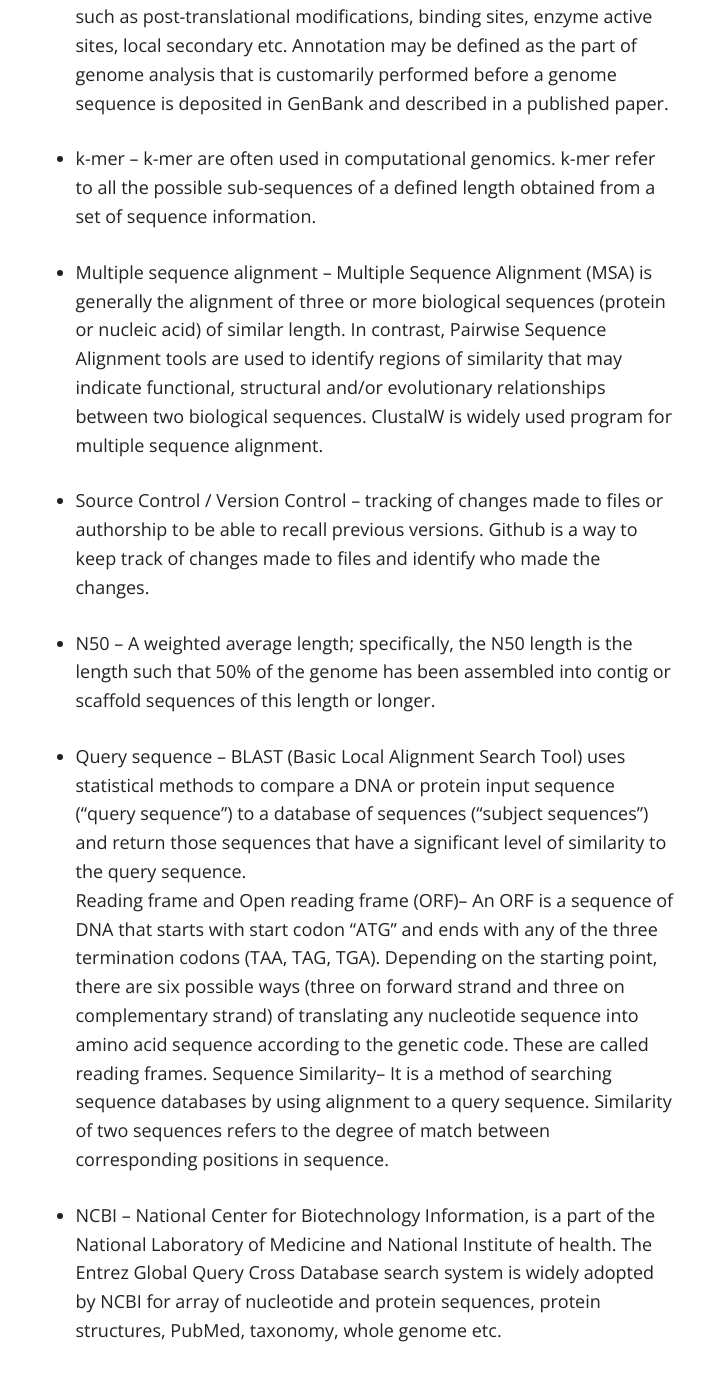
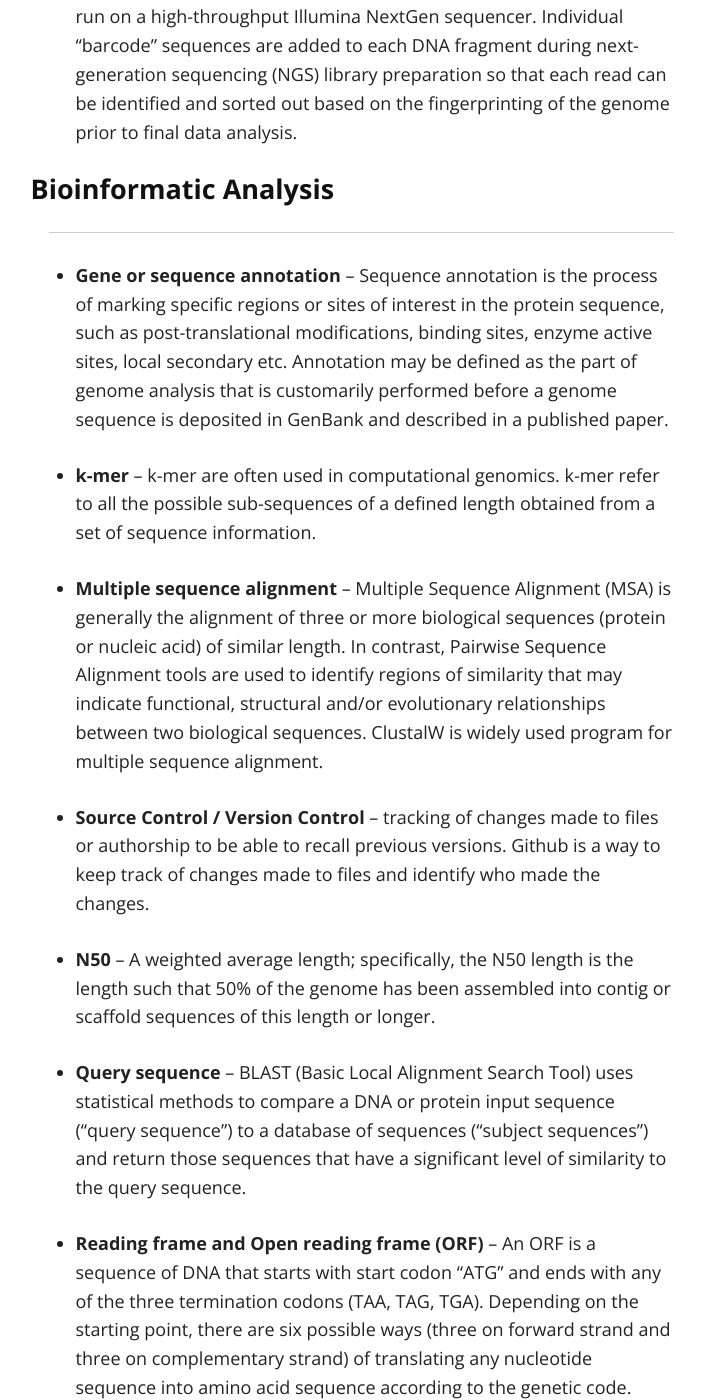
Before and after one commit to StaPH-B/midwest-region, a Jekyll site: the page built from bioinformatics_terms.md, in a window 1280 px wide and 1400 px high, scrolled down 5135 px. Shown: the whole window, without its empty margins (279-984 px from the left). Built offline with Jekyll 4.4.1, drawn with Linux system fonts in a browser that asks for light colours; nearby versions of some CDN libraries; our own code applies the rules of GitHub Pages for plain Markdown files; some of the changed text lies outside the part shown.

Commit message:
updates to terms

```diff
--- a/bioinformatics_terms.md
+++ b/bioinformatics_terms.md
@@ -1,76 +1,77 @@
 ---
 layout: default
 ---
-## General Bioinformatic Terms:
+## General Bioinformatic Terms
 
 #### Genomics
 ------------
-* Indels – A type of DNA sequence variation marked by the insertion or deletion of nucleotides
+* **Indels** – A type of DNA sequence variation marked by the insertion or deletion of nucleotides
 
-* Structural variants (SVs) – DNA sequence variants that are 50bp or larger, including insertions, deletions, inversions, duplications and translocations
+* **Structural variants (SVs)** – DNA sequence variants that are 50bp or larger, including insertions, deletions, inversions, duplications and translocations
 
-* Cis regulation – Any molecular interaction that regulates the transcription of nearby genes on the same DNA molecule, such as the role of a gene promote
+* **Cis regulation** – Any molecular interaction that regulates the transcription of nearby genes on the same DNA molecule, such as the role of a gene promote
 
-* Trans regulation – Any molecular interaction that regulates the transcription of genes on a different DNA molecule, such as a transcription factor regulating both alleles of a target gene or genes.
+* **Trans regulation** – Any molecular interaction that regulates the transcription of genes on a different DNA molecule, such as a transcription factor regulating both alleles of a target gene or genes.
 
-* Genotype vs Phenotype – Genotypes are the genetic make-up of an individual. Phenotypes are the physical traits and characteristics of an individual and are influenced by their genotype and the environment.
+* **Genotype vs Phenotype** – **Genotypes** are the genetic make-up of an individual. **Phenotypes** are the physical traits and characteristics of an individual and are influenced by their genotype and the environment.
 
-* Operon – It is a genetic regulatory system found in bacteria and their viruses in which genes coding for functionally related proteins are clustered along the DNA. This feature allows protein synthesis to be controlled coordinately in response to the needs of the cell. A typical operon consists of a group of structural genes that code for enzymes involved in a metabolic pathway, such as the biosynthesis of an amino acid. These genes are located contiguously on a stretch of DNA and are under the control of one promoter (a short segment of DNA to which the RNA polymerase binds to initiate transcription). A single unit of messenger RNA (mRNA) is transcribed from the operon and is subsequently translated into separate proteins.
+* **Operon** – It is a genetic regulatory system found in bacteria and their viruses in which genes coding for functionally related proteins are clustered along the DNA. This feature allows protein synthesis to be controlled coordinately in response to the needs of the cell. A typical operon consists of a group of structural genes that code for enzymes involved in a metabolic pathway, such as the biosynthesis of an amino acid. These genes are located contiguously on a stretch of DNA and are under the control of one promoter (a short segment of DNA to which the RNA polymerase binds to initiate transcription). A single unit of messenger RNA (mRNA) is transcribed from the operon and is subsequently translated into separate proteins.
 
-* Indel – Defined as insertion or deletion of bases in the genome of an organism. An INDEL mutation named with the blend of insertion and deletion. It refers to a length difference between two allele caused by a SEQUENCE INSERTION or by a SEQUENCE DELETION.
+* **Indel** – Defined as insertion or deletion of bases in the genome of an organism. An INDEL mutation named with the blend of insertion and deletion. It refers to a length difference between two allele caused by a SEQUENCE INSERTION or by a SEQUENCE DELETION.
 
 #### Programming Languages
 -------------------------
-* Linux – An operating system much like Windows or OSX. The field of bioinformatics relies heavily on Linux-based computers and software. Although some bioinformatics programs can be compiled to run on Mac OS X and Windows systems, many require the Linux environment to run properly.
+* **Linux** – An operating system much like Windows or OSX. The field of bioinformatics relies heavily on Linux-based computers and software. Although some bioinformatics programs can be compiled to run on Mac OS X and Windows systems, many require the Linux environment to run properly.
 
-* Command line / Command based – The command line allows the user to interact with their computer without graphical user interface (GUI) or mouse. The command line is essential to perform bioinformatics analysis. It allows the user to manipulate files and programs in ways that are not possible using a GUI.
+* **Command line / Command based** – The command line allows the user to interact with their computer without graphical user interface (GUI) or mouse. The command line is essential to perform bioinformatics analysis. It allows the user to manipulate files and programs in ways that are not possible using a GUI.
 
-* Python – Python is a popular programming language object often used for scientific computing. The Biopython utilize python-based software for bioinformatics research, thereby creating high quality reusable modules and scripts.
+* **Python** – Python is a popular programming language object often used for scientific computing. The Biopython utilize python-based software for bioinformatics research, thereby creating high quality reusable modules and scripts.
 
-* PERL – Another programming language similar to Python.
+* **PERL** – Another programming language similar to Python.
 
-* BASH / Shell Script – A programming language that is directly used by the Linux operating system. It allows for direct control of the operating system functions.
+* **BASH / Shell Script** – A programming language that is directly used by the Linux operating system. It allows for direct control of the operating system functions.
 
 #### Sequencing Instruments and Chemistry
 ----------------------------------------
 
-* PacBio –  It is a single molecule real time (SMRT) sequencing developed by Pacific Biosciences, also referred as PacBio sequencing. Unlike second generation sequencing, PacBio sequences each base-pair individually. Currently, this method is widely used to study larger genomes, transcriptome metagenomics and epigenetics.
+* **PacBio** –  It is a single molecule real time (SMRT) sequencing developed by Pacific Biosciences, also referred as PacBio sequencing. Unlike second generation sequencing, PacBio sequences each base-pair individually. Currently, this method is widely used to study larger genomes, transcriptome metagenomics and epigenetics.
 
-* Tape station – The Agilent 2100 Bioanalyzer (Tape Station) is a microfluidics-based platform for size determination, quantification and quality control of DNA and RNA.
+* **Tape station** – The Agilent 2100 Bioanalyzer (Tape Station) is a microfluidics-based platform for size determination, quantification and quality control of DNA and RNA.
 
-* Pyrosequencing –  In pyrosequencing, the sequencing reaction is monitored through the release of the pyrophosphate during nucleotide incorporation. A single nucleotide is added to the sequencing chip which will lead to its incorporation in a template dependent manner. This incorporation will result in the release of pyrophosphate which is used in a series of chemical reactions resulting in the generation of light. Light emission is detected by a camera which records the appropriate sequence of the cluster. Any unincorporated bases are degraded by apyrase before the addition of the next nucleotide. This cycle continues until the sequencing reaction is complete.
+* **Pyrosequencing** –  In pyrosequencing, the sequencing reaction is monitored through the release of the pyrophosphate during nucleotide incorporation. A single nucleotide is added to the sequencing chip which will lead to its incorporation in a template dependent manner. This incorporation will result in the release of pyrophosphate which is used in a series of chemical reactions resulting in the generation of light. Light emission is detected by a camera which records the appropriate sequence of the cluster. Any unincorporated bases are degraded by apyrase before the addition of the next nucleotide. This cycle continues until the sequencing reaction is complete.
 
-* Paired end sequencing –
-![Paired End Sequencing Image](https://amd-midwest.github.io/bioinfo_course/images/paired_end.png "")
+* **Paired end sequencing** –
+![Paired_End](https://amd-midwest.github.io/bioinfo_course/images/paired_end.png "Paired End Sequencing")
 
 It involves sequencing both ends of the DNA fragment and generate high quality sequence data. It’s a simple work flow allows generation of unique ranges of insert sizes.
 
-* Long read sequencing – Third generation sequencing also known as long read sequencing (LRS). LRS allows for the retrieval of much longer (>10,000bp) sequencing reads than widely-used short read sequencing systems (75-300bp). Long-read sequencing (LRS) has become increasingly important due to its strengths in resolving complex DNA regions as well as in determining full-length RNA molecules. Two important LRS technologies have been developed during the past few years, including single-molecule, real-time sequencing by Pacific Biosciences, and nanopore sequencing by Oxford Nanopore Technologies.
+* **Long read sequencing** – Third generation sequencing also known as long read sequencing (LRS). LRS allows for the retrieval of much longer (>10,000bp) sequencing reads than widely-used short read sequencing systems (75-300bp). Long-read sequencing (LRS) has become increasingly important due to its strengths in resolving complex DNA regions as well as in determining full-length RNA molecules. Two important LRS technologies have been developed during the past few years, including single-molecule, real-time sequencing by Pacific Biosciences, and nanopore sequencing by Oxford Nanopore Technologies.
 
-* Short read sequencing – Next generation sequencing also known as short read sequencing. The technology utilizes highest output platform continue to have relatively short read lengths on the order of 35-300 bases per read. The amazing increase in data output and decrease in cost per base sequenced has been driven primarily short-read sequencing technologies such as the Illumina and Ion Torrent platforms.
+* **Short read sequencing** – Next generation sequencing also known as short read sequencing. The technology utilizes highest output platform continue to have relatively short read lengths on the order of 35-300 bases per read. The amazing increase in data output and decrease in cost per base sequenced has been driven primarily short-read sequencing technologies such as the Illumina and Ion Torrent platforms.
 
-* Massively parallel sequencing – Massively parallel sequencing (MPS) technology, also referred to as next-generation sequencing, is a high-throughput approach to DNA sequencing in which miniaturized, parallelized platforms are used for sequencing 1 million to 43 billion short reads per instrument run. Next-generation sequencing (NGS) is transforming the landscape of clinical microbiology and public health laboratories. The applications of NGS are wide-ranging and include whole-genome sequencing, microbiome analysis/metagenomics, transcriptome profiling, infectious disease diagnosis, pathogen discovery, and public health surveillance.
+* **Massively parallel sequencing** – Massively parallel sequencing (MPS) technology, also referred to as next-generation sequencing, is a high-throughput approach to DNA sequencing in which miniaturized, parallelized platforms are used for sequencing 1 million to 43 billion short reads per instrument run. Next-generation sequencing (NGS) is transforming the landscape of clinical microbiology and public health laboratories. The applications of NGS are wide-ranging and include whole-genome sequencing, microbiome analysis/metagenomics, transcriptome profiling, infectious disease diagnosis, pathogen discovery, and public health surveillance.
 
-* Base Calling – Base calling is the process of assigning nucleotides or bases (ATGC) with chromatogram peaks. Next generation sequencing platforms, which use fluorescently labeled reversible terminators have a unique color for each base. These are incorporated in to the complementary strand of the DNA template and captured with a sensitive CCD camera. These images are processed into signals which are used to infer the order of nucleotides also referred as base calling. The accuracy is, measured by a Q score (Phred quality score), a common metric to assess the accuracy of a sequencing run.
+* **Base Calling** – Base calling is the process of assigning nucleotides or bases (ATGC) with chromatogram peaks. Next generation sequencing platforms, which use fluorescently labeled reversible terminators have a unique color for each base. These are incorporated in to the complementary strand of the DNA template and captured with a sensitive CCD camera. These images are processed into signals which are used to infer the order of nucleotides also referred as base calling. The accuracy is, measured by a Q score (Phred quality score), a common metric to assess the accuracy of a sequencing run.
 
-* Adapter – They are oligonucleotides bound to 5’ and 3’ end of each fragment in a sequencing library. Adapters include platform-specific sequences for fragment recognition by the sequencer. For example, the P5 and P7 sequences enable library fragments to bind to the flow cells of Illumina platforms.
+* **Adapter** – They are oligonucleotides bound to 5’ and 3’ end of each fragment in a sequencing library. Adapters include platform-specific sequences for fragment recognition by the sequencer. For example, the P5 and P7 sequences enable library fragments to bind to the flow cells of Illumina platforms.
 
-* Barcode sequences – Multiplex sequencing allows large numbers of libraries to be pooled and sequenced simultaneously during a single run on a high-throughput Illumina NextGen sequencer. Individual "barcode" sequences are added to each DNA fragment during next-generation sequencing (NGS) library preparation so that each read can be identified and sorted out based on the fingerprinting of the genome prior to final data analysis.
+* **Barcode sequences** – Multiplex sequencing allows large numbers of libraries to be pooled and sequenced simultaneously during a single run on a high-throughput Illumina NextGen sequencer. Individual "barcode" sequences are added to each DNA fragment during next-generation sequencing (NGS) library preparation so that each read can be identified and sorted out based on the fingerprinting of the genome prior to final data analysis.
 
 #### Bioinformatic Analysis
 --------------------------
-* Gene or sequence annotation – Sequence annotation is the process of marking specific regions or sites of interest in the protein sequence, such as post-translational modifications, binding sites, enzyme active sites, local secondary etc. Annotation may be defined as the part of genome analysis that is customarily performed before a genome sequence is deposited in GenBank and described in a published paper.
+* **Gene or sequence annotation** – Sequence annotation is the process of marking specific regions or sites of interest in the protein sequence, such as post-translational modifications, binding sites, enzyme active sites, local secondary etc. Annotation may be defined as the part of genome analysis that is customarily performed before a genome sequence is deposited in GenBank and described in a published paper.
 
-* k-mer – k-mer are often used in computational genomics. k-mer refer to all the possible sub-sequences of a defined length obtained from a set of sequence information.
+* **k-mer** – k-mer are often used in computational genomics. k-mer refer to all the possible sub-sequences of a defined length obtained from a set of sequence information.
 
-* Multiple sequence alignment – Multiple Sequence Alignment (MSA) is generally the alignment of three or more biological sequences (protein or nucleic acid) of similar length. In contrast, Pairwise Sequence Alignment tools are used to identify regions of similarity that may indicate functional, structural and/or evolutionary relationships between two biological sequences. ClustalW is widely used program for multiple sequence alignment.
+* **Multiple sequence alignment** – Multiple Sequence Alignment (MSA) is generally the alignment of three or more biological sequences (protein or nucleic acid) of similar length. In contrast, Pairwise Sequence Alignment tools are used to identify regions of similarity that may indicate functional, structural and/or evolutionary relationships between two biological sequences. ClustalW is widely used program for multiple sequence alignment.
 
-* Source Control / Version Control – tracking of changes made to files or authorship to be able to recall previous versions. Github is a way to keep track of changes made to files and identify who made the changes.
+* **Source Control / Version Control** – tracking of changes made to files or authorship to be able to recall previous versions. Github is a way to keep track of changes made to files and identify who made the changes.
 
-* N50 – A weighted average length; specifically, the N50 length is the length such that 50% of the genome has been assembled into contig or scaffold sequences of this length or longer.
+* **N50** – A weighted average length; specifically, the N50 length is the length such that 50% of the genome has been assembled into contig or scaffold sequences of this length or longer.
 
-* Query sequence –  BLAST (Basic Local Alignment Search Tool) uses statistical methods to compare a DNA or protein input sequence (“query sequence”) to a database of sequences (“subject sequences”) and return those sequences that have a significant level of similarity to the query sequence.
-Reading frame and Open reading frame (ORF)–  An ORF is a sequence of DNA that starts with start codon “ATG” and ends with any of the three termination codons (TAA, TAG, TGA). Depending on the starting point, there are six possible ways (three on forward strand and three on complementary strand) of translating any nucleotide sequence into amino acid sequence according to the genetic code. These are called reading frames.
+* **Query sequence** –  BLAST (Basic Local Alignment Search Tool) uses statistical methods to compare a DNA or protein input sequence (“query sequence”) to a database of sequences (“subject sequences”) and return those sequences that have a significant level of similarity to the query sequence.
+
+* **Reading frame and Open reading frame (ORF)** –  An ORF is a sequence of DNA that starts with start codon “ATG” and ends with any of the three termination codons (TAA, TAG, TGA). Depending on the starting point, there are six possible ways (three on forward strand and three on complementary strand) of translating any nucleotide sequence into amino acid sequence according to the genetic code. These are called reading frames.
 Sequence Similarity– It is a method of searching sequence databases by using alignment to a query sequence. Similarity of two sequences refers to the degree of match between corresponding positions in sequence.
 
-* NCBI – National Center for Biotechnology Information, is a part of the National Laboratory of Medicine and National Institute of health. The Entrez Global Query Cross Database search system is widely adopted by NCBI for array of nucleotide and protein sequences, protein structures, PubMed, taxonomy, whole genome etc.
+* **NCBI (National Center for Biotechnology Information)** – part of the National Laboratory of Medicine and National Institute of health. The Entrez Global Query Cross Database search system is widely adopted by NCBI for array of nucleotide and protein sequences, protein structures, PubMed, taxonomy, whole genome etc.
```
Also changed, not shown: common_progs.md (+1 -1 lines), phylo.md (+1 -1 lines).
